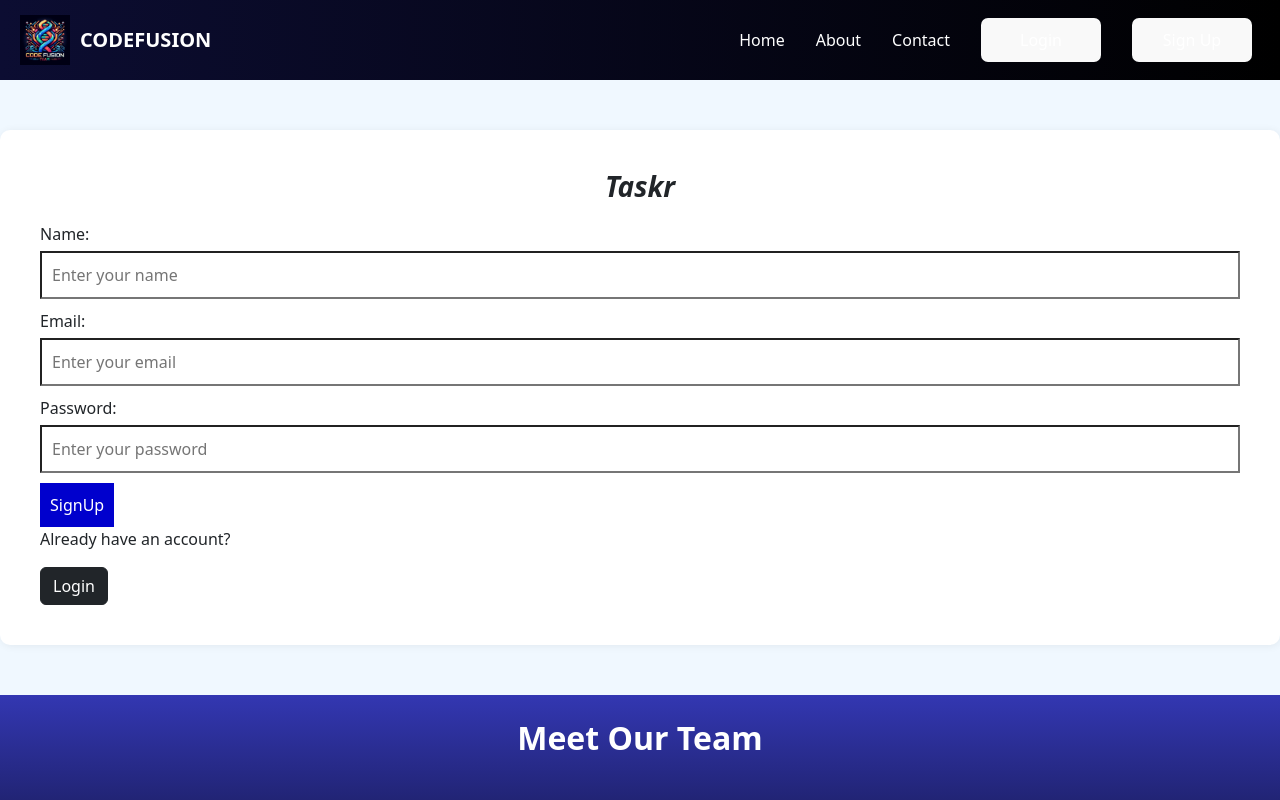
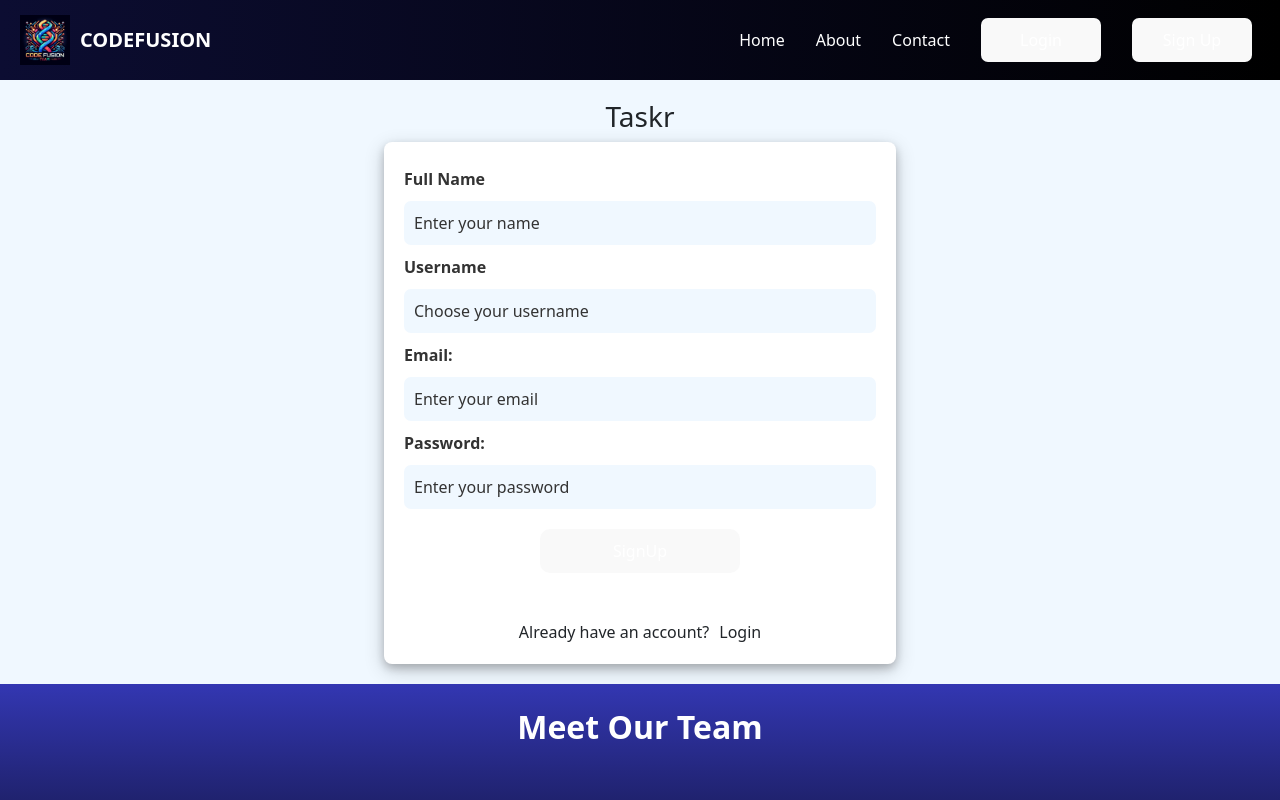
Before and after one commit to festusasiyanbi/taskr, a React (Vite) app in the folder frontend/: page /signup in a window 1280 px wide. Shown: the top 800 px of the page. Built offline with nearby package versions, Linux system fonts and the light colour scheme.

Commit message:
revamped the authentication pages

```diff
--- a/frontend/src/auth/Login.jsx
+++ b/frontend/src/auth/Login.jsx
@@ -1,53 +1,32 @@
-import React, { useState } from "react";
-import axios from "axios";
-import "../styles/login.css";
-import "../index.css";
+import React from "react";
+import "../styles/auth.css";
 import Layout from "../components/Layout";
+import { Link } from "react-router-dom";
 
 const Login = () => {
-  const [username, setUsername] = useState("");
-  const [password, setPassword] = useState("");
-
-  const handleSubmit = async (e) => {
-    e.preventDefault();
-    try {
-      const response = await axios.post("/api/auth/login", {
-        username,
-        password,
-      });
-      localStorage.setItem("token", response.data.token);
-      alert("Login successful");
-    } catch (error) {
-      alert("Login failed");
-    }
-  };
 
   return (
     <Layout>
-      <div className="login-container">
-        <div className="login-form">
-          <h2>Login</h2>
-          <p>Access your account</p>
-          <form onSubmit={handleSubmit}>
-            <div className="input-group">
+      <div className="form-container">
+        <form>
+          <div className="inputs">
             <label>Username</label>
             <input
               type="text"
-                value={username}
-                onChange={(e) => setUsername(e.target.value)}
+              placeholder="Enter your username"
             />
-            </div>
-            <div className="input-group">
             <label>Password</label>
             <input
               type="password"
-                value={password}
-                onChange={(e) => setPassword(e.target.value)}
+              placeholder="Enter your password"
             />
+            <button type="submit" className="authBtn">Login Now</button>
           </div>
-            <button type="submit">Login Now</button>
+          <div className="alternative-div">
+            <span>Are you a new user? </span>
+            <Link to="/signup" type="submit">Sign up</Link>
+          </div>
         </form>
-        </div>
       </div>
     </Layout>
   );
--- a/frontend/src/auth/Signup.jsx
+++ b/frontend/src/auth/Signup.jsx
@@ -1,22 +1,28 @@
 import React from "react";
-import "../styles/signup.css";
-import "../index.css";
+import "../styles/auth.css";
 import { Link } from "react-router-dom";
 import Layout from "../components/Layout";
 
 const Signup = () => {
   return (
     <Layout>
-      <div className="user">
+      <div className="form-container">
         <h3>Taskr</h3>
-        <form className="userForm">
+        <form>
           <div className="inputs">
-            <label htmlFor="name">Name:</label>
+            <label htmlFor="name">Full Name</label>
             <input
               type="text"
               id="name"
               autocomplete="off"
               placeholder="Enter your name"
+            />
+            <label htmlFor="username">Username</label>
+            <input
+              type="text"
+              id="username"
+              autocomplete="off"
+              placeholder="Choose your username"
             />
             <label htmlFor="email">Email:</label>
             <input
@@ -32,15 +38,14 @@ const Signup = () => {
               autocomplete="off"
               placeholder="Enter your password"
             />
-            <button type="submit">SignUp</button>
+            <button type="submit" className="authBtn">SignUp</button>
+          </div>
+          <div className="alternative-div">
+            <span>Already have an account? </span>
+            <Link to="/login"> Login</Link>
           </div>
         </form>
-        <div className="login">
-          <p>Already have an account? </p>
-          <Link to="/login" type="submit" class="btn btn-dark">
-            Login
-          </Link>
-        </div>
+
       </div>
     </Layout>
   );
--- /dev/null
+++ b/frontend/src/styles/auth.css
@@ -0,0 +1,125 @@
+.form-container {
+  display: flex;
+  align-items: center;
+  justify-content: center;
+  flex-direction: column;
+  width: 100%;
+  height: 100%;
+  padding: 20px 0;
+}
+
+form {
+  width: 40%;
+  height: calc(100% - 15px);
+  padding: 20px;
+  background: white;
+  border-radius: 8px;
+  display: flex;
+  justify-content: center;
+  align-items: center;
+  flex-direction: column;
+  row-gap: 2em;
+  box-shadow: 0 4px 8px 0 rgba(0, 0, 0, 0.2), 0 6px 20px 0 rgba(0, 0, 0, 0.19);
+}
+
+.inputs {
+  width: 100%;
+  display: flex;
+  align-items: flex-start;
+  justify-content: center;
+  flex-direction: column;
+}
+.inputs label {
+  display: block;
+  margin: 5px 0;
+  color: #333;
+  font-weight: 600;
+}
+.inputs input {
+  width: 100%;
+  margin: 5px 0;
+  padding: 10px;
+  color: black;
+  border-radius: 7px;
+  outline: none;
+  border: none;
+  background-color: aliceblue;
+}
+
+.inputs input:focus {
+  border: 1px solid #6200ea;
+}
+.inputs input::placeholder {
+  color: #333;
+  font-weight: 500;
+}
+
+.authBtn {
+  width: 200px;
+  border-radius: 10px;
+  margin: 15px auto;
+}
+
+.alternative-div {
+  display: flex;
+  align-items: center;
+  justify-content: center;
+  width: 100%;
+  column-gap: 10px;
+}
+.alternative-div a {
+  text-decoration: none;
+  color: inherit;
+}
+@media (max-width: 768px) {
+  .login-form {
+    width: 90%;
+  }
+}
+
+@media (max-width: 480px) {
+  .login-form {
+    padding: 15px;
+  }
+
+  .login-form h2 {
+    font-size: 20px;
+  }
+
+  .login-form p {
+    font-size: 14px;
+  }
+
+  .input-group input {
+    padding: 8px;
+  }
+}
+
+@media (max-width: 768px) {
+  .login-form {
+    width: 90%;
+  }
+}
+
+@media (max-width: 480px) {
+  .login-form {
+    padding: 15px;
+  }
+
+  .login-form h2 {
+    font-size: 20px;
+  }
+
+  .login-form p {
+    font-size: 14px;
+  }
+
+  .input-group input {
+    padding: 8px;
+  }
+
+  button {
+    padding: 8px;
+    font-size: 14px;
+  }
+}
--- a/frontend/src/styles/global.css
+++ b/frontend/src/styles/global.css
@@ -9,7 +9,7 @@
 }
 .layout > main {
   width: 100vw;
-  height: 85%;
+  height: 80%;
 }
 .background-gradient {
   background: linear-gradient(to right, rgb(12, 13, 50), black);
--- a/frontend/src/styles/login.css
+++ /dev/null
@@ -1,98 +0,0 @@
-.login-container {
-  display: flex;
-  align-items: center;
-  justify-content: center;
-  width: 100%;
-}
-
-.login-form {
-  width: 100%;
-  max-width: 400px;
-  padding: 20px;
-  background: white;
-  border-radius: 8px;
-  box-shadow: 0 4px 8px rgba(0, 0, 0, 0.1);
-  text-align: center;
-}
-
-.login-form h2 {
-  margin-bottom: 10px;
-  font-size: 24px;
-  color: #333;
-}
-
-.login-form p {
-  margin-bottom: 20px;
-  color: #666;
-}
-
-.input-group {
-  margin-bottom: 15px;
-  text-align: left;
-}
-
-.input-group label {
-  display: block;
-  margin-bottom: 5px;
-  color: #333;
-}
-
-.input-group input {
-  width: 100%;
-  padding: 10px;
-  border: 1px solid #ccc;
-  border-radius: 4px;
-}
-
-/* Media Queries */
-@media (max-width: 768px) {
-  .login-form {
-    width: 90%;
-  }
-}
-
-@media (max-width: 480px) {
-  .login-form {
-    padding: 15px;
-  }
-
-  .login-form h2 {
-    font-size: 20px;
-  }
-
-  .login-form p {
-    font-size: 14px;
-  }
-
-  .input-group input {
-    padding: 8px;
-  }
-}
-@media (max-width: 768px) {
-  .login-form {
-    width: 90%;
-  }
-}
-
-@media (max-width: 480px) {
-  .login-form {
-    padding: 15px;
-  }
-
-  .login-form h2 {
-    font-size: 20px;
-  }
-
-  .login-form p {
-    font-size: 14px;
-  }
-
-  .input-group input {
-    padding: 8px;
-  }
-
-  button {
-    padding: 8px;
-    font-size: 14px;
-  }
-}
--- a/frontend/src/styles/signup.css
+++ /dev/null
@@ -1,37 +0,0 @@
-.user {
-  width: 100%;
-  margin: 50px auto;
-  background-color: white;
-  padding: 40px;
-  border-radius: 10px;
-  box-shadow: 1px 1px 8px rgba(0, 0, 0, 0.065);
-  justify-content: center;
-  align-items: center;
-}
-
-.user h3 {
-  font-style: italic;
-  text-align: center;
-  font-weight: bold;
-}
-.userForm .inputs {
-  width: 100%;
-  display: flex;
-  flex-direction: column;
-}
-
-.userForm .inputs label {
-  margin-top: 10px;
-}
-
-.userForm .inputs input {
-  margin-top: 5px;
-  padding: 10px;
-  background-color: white;
-  color: black;
-}
-
-.inputs button {
-  margin-top: 10px;
-  background-color: mediumblue;
-}
```
Lines whose indentation alone changed are shown as unchanged.
